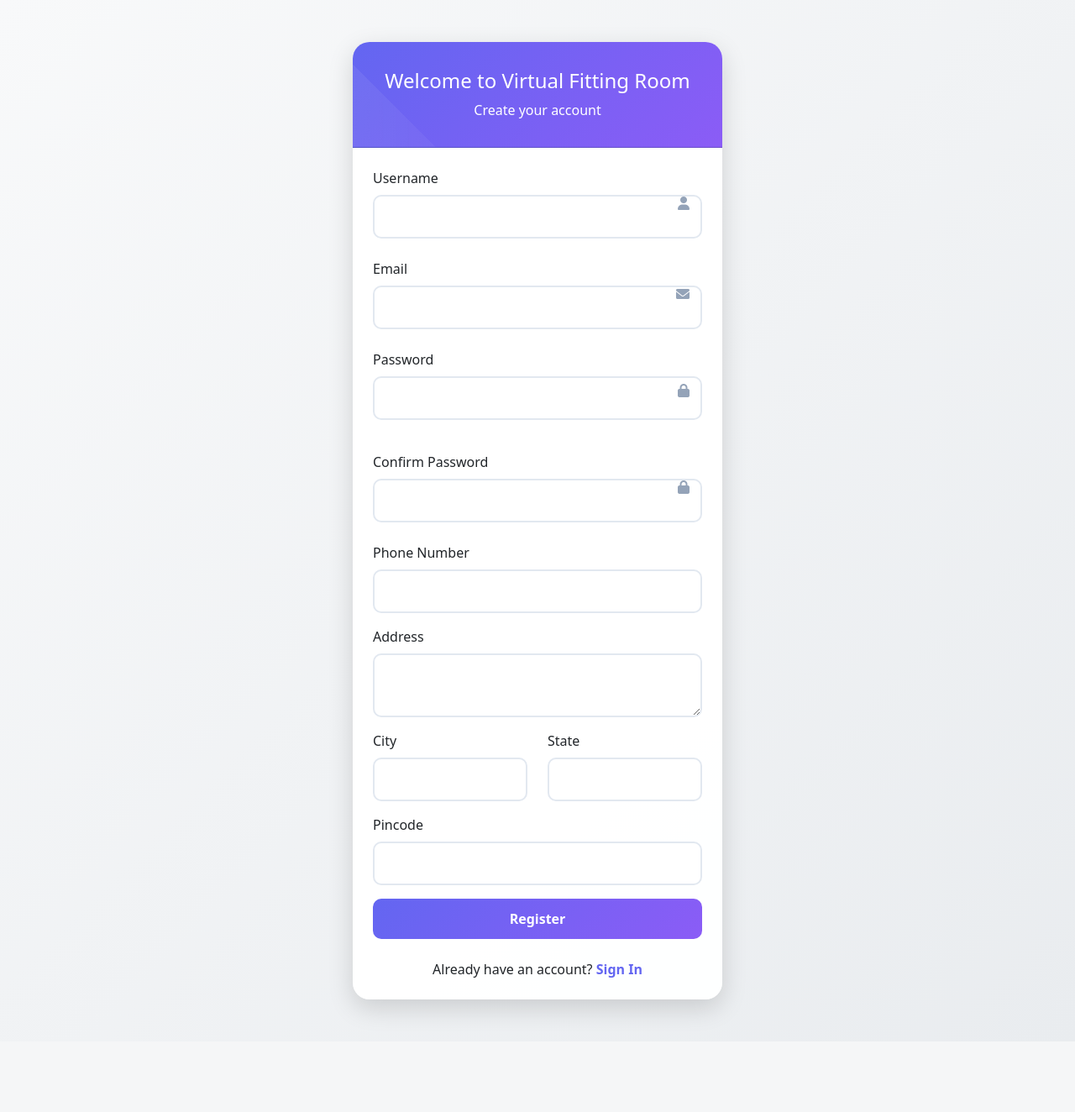
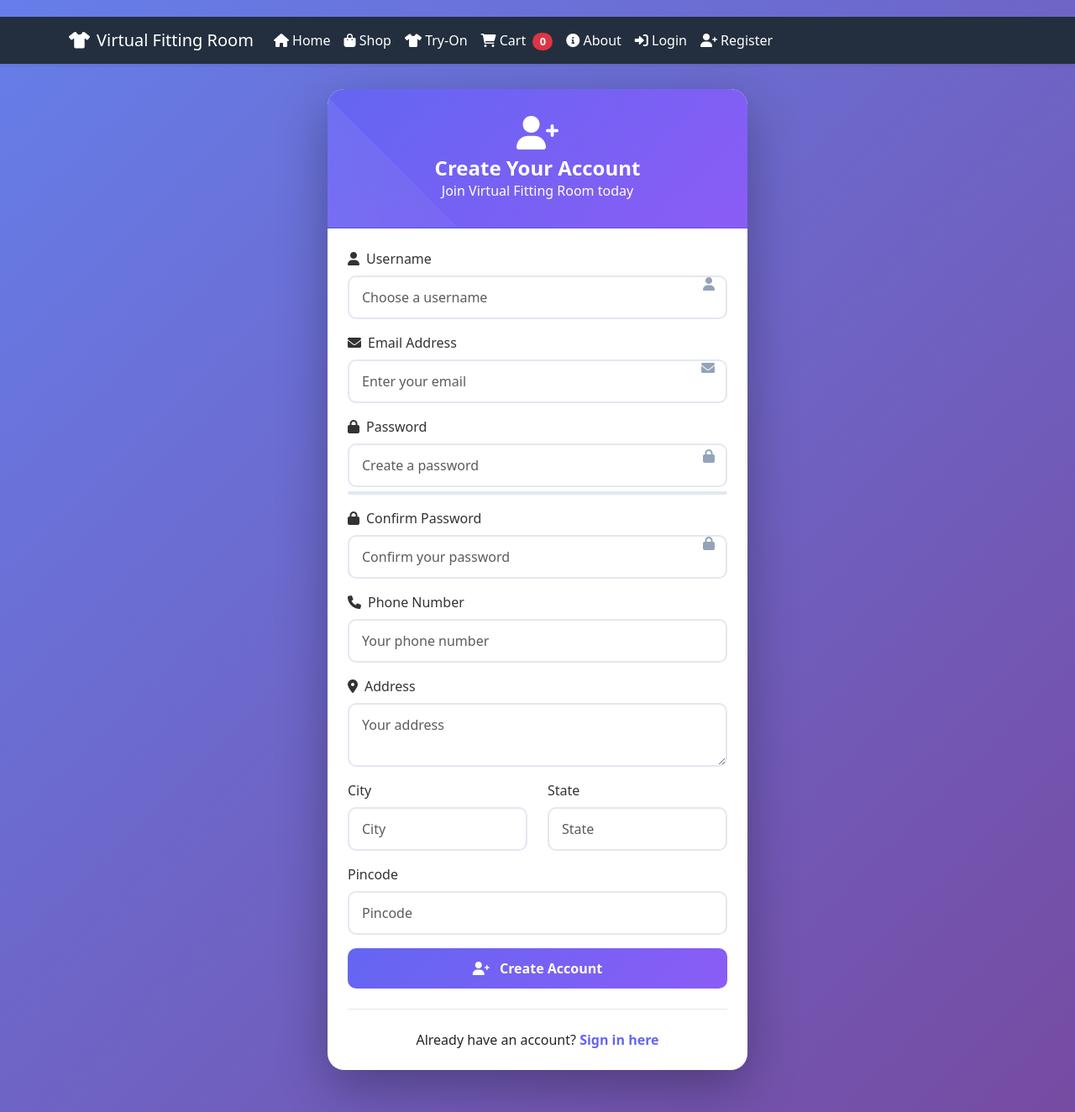
Before and after one commit to prince-up/virtual-fitting-room, a PHP site: page /register.php in a window 1280 px wide. Shown: the whole page at 84% size. Before the commit the page ends 1221 px from the top, so only its background shows below. Run offline with PHP 8.4, Linux system fonts and the light colour scheme.

Commit message:
Fix navbar error and improve login/register styling with modern gradient design

```diff
--- /dev/null
+++ b/includes/navbar.php
@@ -0,0 +1,109 @@
+<?php
+// Start session if not already started
+if (session_status() === PHP_SESSION_NONE) {
+    session_start();
+}
+?>
+<nav class="navbar navbar-expand-lg navbar-dark sticky-top shadow-sm">
+    <div class="container">
+        <a class="navbar-brand d-flex align-items-center" href="index.php">
+            <i class="fas fa-tshirt me-2"></i>
+            <span>Virtual Fitting Room</span>
+        </a>
+        <button class="navbar-toggler" type="button" data-bs-toggle="collapse" data-bs-target="#navbarNav">
+            <span class="navbar-toggler-icon"></span>
+        </button>
+        <div class="collapse navbar-collapse" id="navbarNav">
+            <ul class="navbar-nav me-auto">
+                <li class="nav-item">
+                    <a class="nav-link" href="index.php">
+                        <i class="fas fa-home"></i> Home
+                    </a>
+                </li>
+                <li class="nav-item">
+                    <a class="nav-link" href="shop.php">
+                        <i class="fas fa-shopping-bag"></i> Shop
+                    </a>
+                </li>
+                <li class="nav-item">
+                    <a class="nav-link" href="virtual_try.php">
+                        <i class="fas fa-tshirt"></i> Try-On
+                    </a>
+                </li>
+                <li class="nav-item">
+                    <a class="nav-link" href="cart.php">
+                        <i class="fas fa-shopping-cart"></i> Cart
+                        <span class="badge bg-danger rounded-pill ms-1" id="cart-count">0</span>
+                    </a>
+                </li>
+                <li class="nav-item">
+                    <a class="nav-link" href="about.php">
+                        <i class="fas fa-info-circle"></i> About
+                    </a>
+                </li>
+                <?php if (isset($_SESSION['user_id'])): ?>
+                    <li class="nav-item">
+                        <a class="nav-link" href="profile.php">
+                            <i class="fas fa-user"></i> Profile
+                        </a>
+                    </li>
+                    <li class="nav-item">
+                        <a class="nav-link" href="orders.php">
+                            <i class="fas fa-box"></i> Orders
+                        </a>
+                    </li>
+                    <li class="nav-item">
+                        <a class="nav-link" href="logout.php">
+                            <i class="fas fa-sign-out-alt"></i> Logout
+                        </a>
+                    </li>
+                <?php else: ?>
+                    <li class="nav-item">
+                        <a class="nav-link" href="login.php">
+                            <i class="fas fa-sign-in-alt"></i> Login
+                        </a>
+                    </li>
+                    <li class="nav-item">
+                        <a class="nav-link" href="register.php">
+                            <i class="fas fa-user-plus"></i> Register
+                        </a>
+                    </li>
+                <?php endif; ?>
+            </ul>
+        </div>
+    </div>
+</nav>
+
+<script>
+// Update cart count
+function updateCartCount() {
+    const cart = JSON.parse(localStorage.getItem('cart')) || [];
+    const cartCount = cart.reduce((total, item) => total + item.quantity, 0);
+    const cartCountElement = document.getElementById('cart-count');
+    if (cartCountElement) {
+        cartCountElement.textContent = cartCount;
+    }
+}
+
+// Update cart count when page loads
+document.addEventListener('DOMContentLoaded', updateCartCount);
+</script>
+
+<style>
+.navbar {
+    background-color: #232f3e !important;
+}
+.nav-link {
+    color: #fff !important;
+    transition: color 0.3s ease;
+}
+.nav-link:hover {
+    color: #ff9900 !important;
+}
+.navbar-brand {
+    color: #fff !important;
+}
+.badge {
+    font-size: 0.8em;
+}
+</style>
--- a/register.php
+++ b/register.php
@@ -101,29 +101,38 @@ if ($_SERVER["REQUEST_METHOD"] == "POST") {
         }
 
         body {
-            background: linear-gradient(135deg, #f8f9fa 0%, #e9ecef 100%);
+            background: linear-gradient(135deg, #667eea 0%, #764ba2 100%);
             min-height: 100vh;
+            display: flex;
+            flex-direction: column;
+            padding: 20px 0;
+        }
+
+        .navbar {
+            margin-bottom: 0;
         }
 
         .auth-container {
-            max-width: 440px;
-            margin: 50px auto;
-            transform-style: preserve-3d;
+            max-width: 500px;
+            margin: 30px auto;
+            flex: 1;
+            display: flex;
+            align-items: center;
         }
 
         .card {
             border: none;
             border-radius: 20px;
-            box-shadow: 0 10px 30px rgba(0,0,0,0.15);
-            transform: translateZ(20px);
+            box-shadow: 0 20px 60px rgba(0,0,0,0.3);
+            transform-style: preserve-3d;
             transition: all 0.3s ease;
-            background: rgba(255,255,255,0.95);
-            backdrop-filter: blur(10px);
+            background: white;
+            width: 100%;
         }
 
         .card:hover {
-            transform: translateZ(30px) translateY(-5px);
-            box-shadow: 0 15px 40px rgba(0,0,0,0.2);
+            transform: translateY(-5px);
+            box-shadow: 0 25px 70px rgba(0,0,0,0.35);
         }
 
         .card-header {
@@ -148,10 +157,22 @@ if ($_SERVER["REQUEST_METHOD"] == "POST") {
             animation: shine 3s infinite;
         }
 
+        .card-header h4 {
+            margin: 0;
+            font-weight: 600;
+            position: relative;
+            z-index: 1;
+        }
+
+        .card-header p {
+            position: relative;
+            z-index: 1;
+        }
+
         .form-control {
             border: 2px solid #e2e8f0;
             border-radius: 10px;
-            padding: 12px 20px;
+            padding: 12px 45px 12px 15px;
             transition: all 0.3s ease;
         }
 
@@ -161,17 +182,24 @@ if ($_SERVER["REQUEST_METHOD"] == "POST") {
         }
 
         .password-strength {
-            height: 6px;
-            margin-top: 8px;
-            border-radius: 3px;
+            height: 4px;
+            margin-top: 5px;
+            border-radius: 2px;
+            transition: all 0.3s ease;
+            background-color: #e2e8f0;
+        }
+
+        .strength-bar {
+            height: 100%;
+            border-radius: 2px;
             transition: all 0.3s ease;
         }
 
-        .strength-0 { background-color: #ef4444; width: 20%; }
-        .strength-1 { background-color: #f59e0b; width: 40%; }
-        .strength-2 { background-color: #f59e0b; width: 60%; }
-        .strength-3 { background-color: #10b981; width: 80%; }
-        .strength-4 { background-color: #10b981; width: 100%; }
+        .strength-0 { width: 20%; background-color: #ef4444; }
+        .strength-1 { width: 40%; background-color: #f59e0b; }
+        .strength-2 { width: 60%; background-color: #f59e0b; }
+        .strength-3 { width: 80%; background-color: #10b981; }
+        .strength-4 { width: 100%; background-color: #10b981; }
 
         .btn-primary {
             background: linear-gradient(135deg, var(--gradient-start), var(--gradient-end));
@@ -187,6 +215,7 @@ if ($_SERVER["REQUEST_METHOD"] == "POST") {
         .btn-primary:hover {
             transform: translateY(-2px);
             box-shadow: 0 5px 15px rgba(99, 102, 241, 0.4);
+            background: linear-gradient(135deg, var(--gradient-end), var(--gradient-start));
         }
 
         .btn-primary::after {
@@ -206,9 +235,9 @@ if ($_SERVER["REQUEST_METHOD"] == "POST") {
             100% { transform: translateX(100%) rotate(45deg); }
         }
 
-        .input-group {
+        .input-group-custom {
             position: relative;
-            margin-bottom: 1.5rem;
+            margin-bottom: 1rem;
         }
 
         .input-icon {
@@ -218,6 +247,8 @@ if ($_SERVER["REQUEST_METHOD"] == "POST") {
             transform: translateY(-50%);
             color: #94a3b8;
             transition: color 0.3s ease;
+            pointer-events: none;
+            z-index: 5;
         }
 
         .form-control:focus ~ .input-icon {
@@ -230,84 +261,140 @@ if ($_SERVER["REQUEST_METHOD"] == "POST") {
             top: 50%;
             transform: translateY(-50%);
             display: none;
+            z-index: 5;
         }
 
-        .animate__delay-1 { animation-delay: 0.2s; }
-        .animate__delay-2 { animation-delay: 0.4s; }
-        .animate__delay-3 { animation-delay: 0.6s; }
+        .form-label {
+            font-weight: 500;
+            margin-bottom: 0.5rem;
+            color: #333;
+        }
+
+        .alert {
+            border-radius: 10px;
+            border: none;
+        }
+
+        .login-link {
+            margin-top: 1.5rem;
+            padding-top: 1.5rem;
+            border-top: 1px solid #e2e8f0;
+            text-align: center;
+        }
+
+        .login-link a {
+            color: var(--primary-color);
+            text-decoration: none;
+            font-weight: 600;
+            transition: color 0.3s ease;
+        }
+
+        .login-link a:hover {
+            color: var(--gradient-end);
+        }
     </style>
 </head>
 <body>
+    <?php include 'includes/navbar.php'; ?>
+
     <div class="container">
-        <div class="auth-container animate__animated animate__fadeInUp">
-            <div class="card">
+        <div class="auth-container">
+            <div class="card animate__animated animate__fadeInUp">
                 <div class="card-header">
-                    <h4 class="mb-0 animate__animated animate__fadeInDown">Welcome to Virtual Fitting Room</h4>
-                    <p class="mt-2 mb-0 animate__animated animate__fadeIn animate__delay-1">Create your account</p>
+                    <i class="fas fa-user-plus mb-2" style="font-size: 40px;"></i>
+                    <h4>Create Your Account</h4>
+                    <p class="mb-0">Join Virtual Fitting Room today</p>
                 </div>
                 <div class="card-body p-4">
                     <?php if ($error): ?>
-                        <div class="alert alert-danger animate__animated animate__shakeX"><?php echo $error; ?></div>
+                        <div class="alert alert-danger animate__animated animate__shakeX">
+                            <i class="fas fa-exclamation-circle me-2"></i><?php echo $error; ?>
+                        </div>
                     <?php endif; ?>
                     <?php if ($success): ?>
-                        <div class="alert alert-success animate__animated animate__shakeX"><?php echo $success; ?></div>
+                        <div class="alert alert-success animate__animated animate__bounceIn">
+                            <i class="fas fa-check-circle me-2"></i><?php echo $success; ?>
+                        </div>
                     <?php endif; ?>
-                    <form method="POST" action="<?php echo htmlspecialchars($_SERVER["PHP_SELF"]); ?>">
-                        <div class="mb-4 position-relative animate__animated animate__fadeIn animate__delay-2">
-                            <label for="username" class="form-label">Username</label>
-                            <input type="text" class="form-control" id="username" name="username" required>
+
+                    <form method="POST" action="<?php echo htmlspecialchars($_SERVER["PHP_SELF"]); ?>" id="signupForm">
+                        <div class="input-group-custom">
+                            <label for="username" class="form-label">
+                                <i class="fas fa-user me-2"></i>Username
+                            </label>
+                            <input type="text" class="form-control" id="username" name="username" placeholder="Choose a username" required>
                             <i class="fas fa-user input-icon"></i>
                         </div>
-                        <div class="mb-4 position-relative animate__animated animate__fadeIn animate__delay-3">
-                            <label for="email" class="form-label">Email</label>
-                            <input type="email" class="form-control" id="email" name="email" required>
+
+                        <div class="input-group-custom">
+                            <label for="email" class="form-label">
+                                <i class="fas fa-envelope me-2"></i>Email Address
+                            </label>
+                            <input type="email" class="form-control" id="email" name="email" placeholder="Enter your email" required>
                             <i class="fas fa-envelope input-icon"></i>
                         </div>
-                        <div class="mb-4 position-relative animate__animated animate__fadeIn animate__delay-1">
-                            <label for="password" class="form-label">Password</label>
-                            <input type="password" class="form-control" id="password" name="password" required>
+
+                        <div class="input-group-custom">
+                            <label for="password" class="form-label">
+                                <i class="fas fa-lock me-2"></i>Password
+                            </label>
+                            <input type="password" class="form-control" id="password" name="password" placeholder="Create a password" required>
                             <i class="fas fa-lock input-icon"></i>
-                            <div class="password-strength" id="passwordStrength"></div>
+                            <div class="password-strength">
+                                <div class="strength-bar" id="passwordStrength"></div>
+                            </div>
                         </div>
-                        <div class="mb-4 position-relative animate__animated animate__fadeIn animate__delay-2">
-                            <label for="confirm_password" class="form-label">Confirm Password</label>
-                            <input type="password" class="form-control" id="confirm_password" name="confirm_password" required>
+
+                        <div class="input-group-custom">
+                            <label for="confirm_password" class="form-label">
+                                <i class="fas fa-lock me-2"></i>Confirm Password
+                            </label>
+                            <input type="password" class="form-control" id="confirm_password" name="confirm_password" placeholder="Confirm your password" required>
                             <i class="fas fa-lock input-icon"></i>
                             <span class="validation-icon" id="confirmCheck"></span>
                         </div>
+
                         <div class="mb-3">
-                            <label for="phone" class="form-label">Phone Number</label>
-                            <input type="tel" class="form-control" id="phone" name="phone">
+                            <label for="phone" class="form-label">
+                                <i class="fas fa-phone me-2"></i>Phone Number
+                            </label>
+                            <input type="tel" class="form-control" id="phone" name="phone" placeholder="Your phone number">
                         </div>
+
                         <div class="mb-3">
-                            <label for="address" class="form-label">Address</label>
-                            <textarea class="form-control" id="address" name="address" rows="2"></textarea>
+                            <label for="address" class="form-label">
+                                <i class="fas fa-map-marker-alt me-2"></i>Address
+                            </label>
+                            <textarea class="form-control" id="address" name="address" rows="2" placeholder="Your address"></textarea>
                         </div>
+
                         <div class="row">
                             <div class="col-md-6 mb-3">
                                 <label for="city" class="form-label">City</label>
-                                <input type="text" class="form-control" id="city" name="city">
+                                <input type="text" class="form-control" id="city" name="city" placeholder="City">
                             </div>
                             <div class="col-md-6 mb-3">
                                 <label for="state" class="form-label">State</label>
-                                <input type="text" class="form-control" id="state" name="state">
+                                <input type="text" class="form-control" id="state" name="state" placeholder="State">
                             </div>
                         </div>
+
                         <div class="mb-3">
                             <label for="pincode" class="form-label">Pincode</label>
-                            <input type="text" class="form-control" id="pincode" name="pincode">
+                            <input type="text" class="form-control" id="pincode" name="pincode" placeholder="Pincode">
                         </div>
-                        <div class="d-grid gap-2 animate__animated animate__fadeIn animate__delay-3">
+
+                        <div class="d-grid gap-2">
                             <button type="submit" class="btn btn-primary">
-                                <span class="submit-text">Register</span>
-                                <span class="spinner-border spinner-border-sm d-none" role="status"></span>
+                                <i class="fas fa-user-plus me-2"></i>
+                                <span class="submit-text">Create Account</span>
+                                <span class="spinner-border spinner-border-sm d-none ms-2" role="status"></span>
                             </button>
                         </div>
                     </form>
-                    <div class="text-center mt-4 animate__animated animate__fadeIn animate__delay-1">
-                        <p class="mb-0">Already have an account?
-                            <a href="login.php" class="text-decoration-none fw-bold" style="color: var(--primary-color);">Sign In</a>
-                        </p>
+
+                    <div class="login-link">
+                        <p class="mb-0">Already have an account? <a href="login.php">Sign in here</a></p>
                     </div>
                 </div>
             </div>
@@ -322,8 +409,7 @@ if ($_SERVER["REQUEST_METHOD"] == "POST") {
             const password = e.target.value;
             const strength = calculatePasswordStrength(password);
             const strengthBar = document.getElementById('passwordStrength');
-            strengthBar.style.transform = 'scaleX(1)';
-            strengthBar.className = `password-strength strength-${strength} animate__animated animate__fadeIn`;
+            strengthBar.className = `strength-bar strength-${strength}`;
         });
 
         // Password confirmation check
@@ -337,7 +423,7 @@ if ($_SERVER["REQUEST_METHOD"] == "POST") {
                 confirmCheck.style.display = 'block';
                 confirm.classList.add('is-valid');
                 confirm.classList.remove('is-invalid');
-            } else {
+            } else if(confirm.value !== '') {
                 confirmCheck.innerHTML = '<i class="fas fa-times-circle text-danger"></i>';
                 confirmCheck.style.display = 'block';
                 confirm.classList.add('is-invalid');
@@ -357,9 +443,13 @@ if ($_SERVER["REQUEST_METHOD"] == "POST") {
         // Form submission animation
         document.getElementById('signupForm').addEventListener('submit', function(e) {
             const btn = document.querySelector('button[type="submit"]');
-            btn.querySelector('.submit-text').classList.add('d-none');
-            btn.querySelector('.spinner-border').classList.remove('d-none');
-            btn.disabled = true;
+            const submitText = btn.querySelector('.submit-text');
+            const spinner = btn.querySelector('.spinner-border');
+            if (submitText && spinner) {
+                submitText.classList.add('d-none');
+                spinner.classList.remove('d-none');
+                btn.disabled = true;
+            }
         });
     </script>
 </body>
```
Also changed, not shown: login.php (+129 -18 lines).
